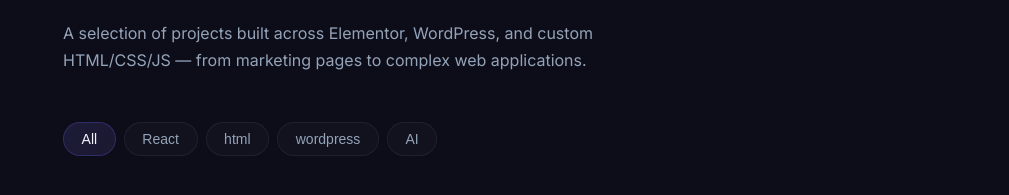
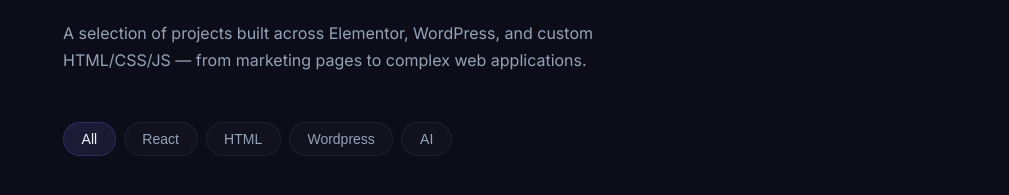
Before and after one commit to FareenaAkram/portfolio, a React (Vite) app: page / in a window 1280 px wide. Shown: the part 7701-7896 px from the top of the page, without its empty margins (271-1280 px from the left). Built offline with nearby package versions, Linux system fonts and the light colour scheme.

Commit message:
Update portfolio filters for HTML and Wordpress

```diff
--- a/src/data/portfolio.js
+++ b/src/data/portfolio.js
@@ -3,8 +3,8 @@ import { img } from '../utils/assets';
 export const FILTERS = [
   { id: '*', label: 'All' },
   { id: 'react', label: 'React' },
-  { id: 'angular', label: 'html' },
-  { id: 'angular', label: 'wordpress' },
+  { id: 'html', label: 'HTML' },
+  { id: 'wordpress', label: 'Wordpress' },
   { id: 'ai', label: 'AI' },
 ];
 
```
